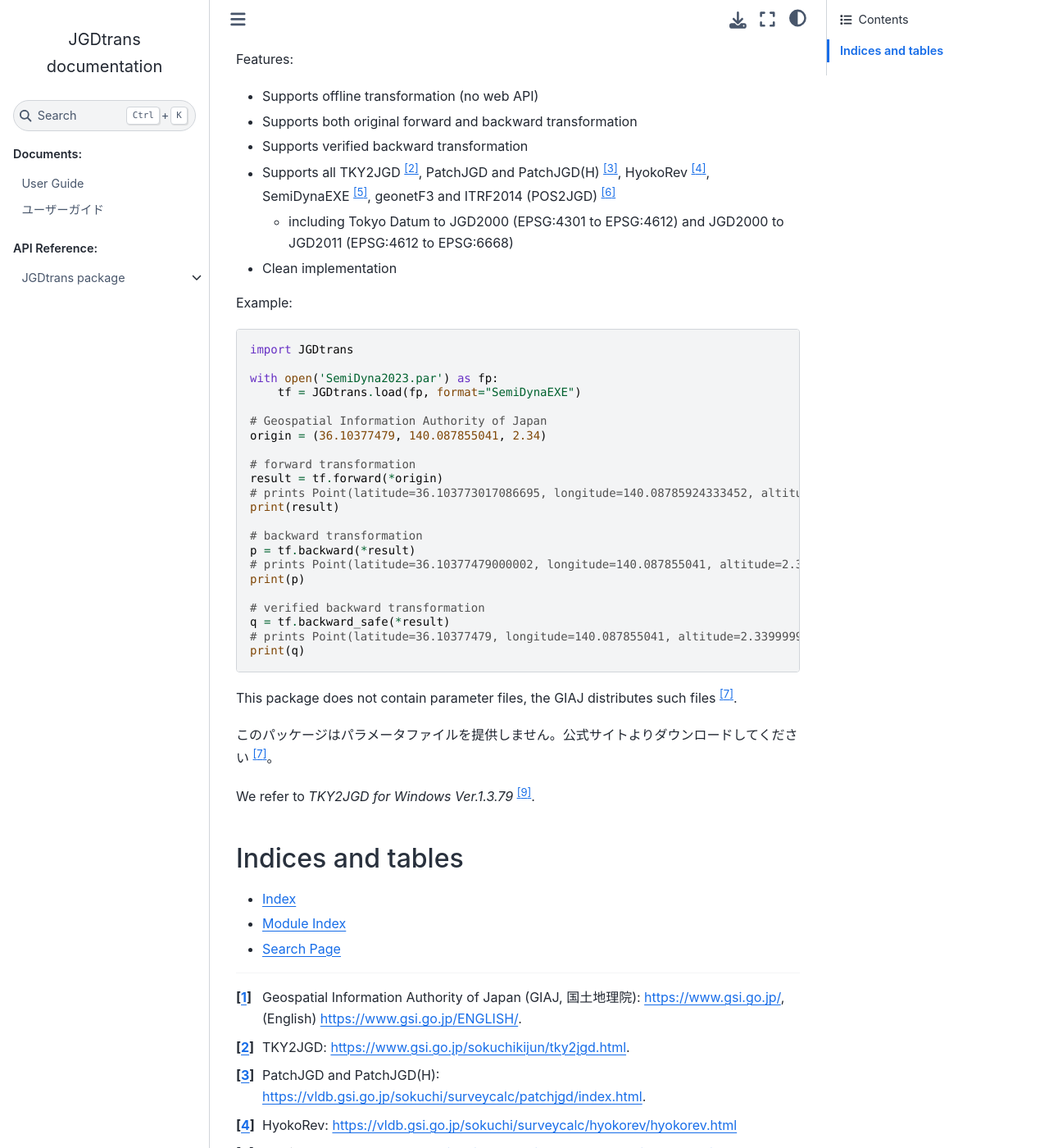
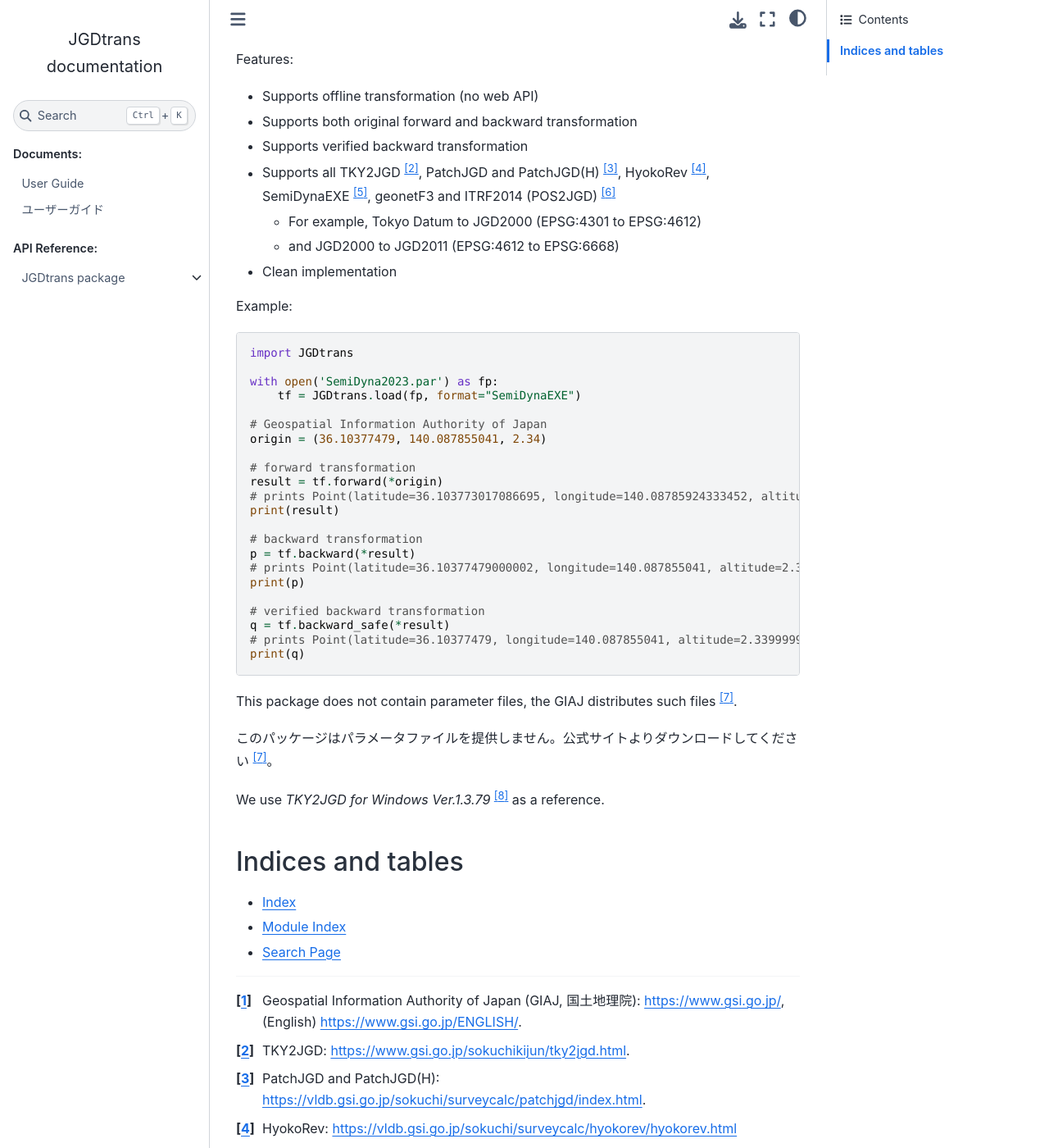
Before and after one commit to paqira/jgdtrans-py, a Sphinx documentation site: the page built from doc/source/index.md, in a window 1280 px wide and 1400 px high, scrolled down 220 px. Shown: the whole window at 82% size. Built offline with Sphinx 7.4.7 and the Sphinx Book theme 1.1.4, drawn with Linux system fonts in a browser that asks for light colours; pages that are not in the unit, such as notebooks, are missing from menus; some of the changed text lies outside the part shown.

Commit message:
update doc

```diff
--- a/doc/source/index.md
+++ b/doc/source/index.md
@@ -34,7 +34,8 @@ Features:
 - Supports verified backward transformation
 - Supports all TKY2JGD [^2], PatchJGD and PatchJGD(H) [^3],
   HyokoRev [^4], SemiDynaEXE [^5], geonetF3 and ITRF2014 (POS2JGD) [^6]
-  - including Tokyo Datum to JGD2000 (EPSG:4301 to EPSG:4612) and JGD2000 to JGD2011 (EPSG:4612 to EPSG:6668)
+  - For example, Tokyo Datum to JGD2000 (EPSG:4301 to EPSG:4612)
+  - and JGD2000 to JGD2011 (EPSG:4612 to EPSG:6668)
 - Clean implementation
 
 Example:
@@ -68,7 +69,7 @@ This package does not contain parameter files, the GIAJ distributes such files [
 
 このパッケージはパラメータファイルを提供しません。公式サイトよりダウンロードしてください [^7]。
 
-We refer to _TKY2JGD for Windows Ver.1.3.79_ [^9].
+We use _TKY2JGD for Windows Ver.1.3.79_ [^8] as a reference.
 
 [^1]: Geospatial Information Authority of Japan (GIAJ, 国土地理院): <https://www.gsi.go.jp/>,
       (English) <https://www.gsi.go.jp/ENGLISH/>.
@@ -81,11 +82,11 @@ We refer to _TKY2JGD for Windows Ver.1.3.79_ [^9].
       PatchJGD, PatchJGD(H) and HyokoRev: <https://www.gsi.go.jp/sokuchikijun/sokuchikijun41012.html>;
       SemiDynaEXE: <https://www.gsi.go.jp/sokuchikijun/semidyna.html>;
       geonetF3 and ITRF2014 (POS2JGD): <https://positions.gsi.go.jp/cdcs/>.
-[^8]: Rust implementation: <https://github.com/paqira/jgdtrans-rs>.
-[^9]: TKY2JGD for Windows Ver.1.3.79 (reference implementation):
+[^8]: TKY2JGD for Windows Ver.1.3.79 (reference implementation):
       <https://www.gsi.go.jp/sokuchikijun/tky2jgd_download.html>
       released under [国土地理院コンテンツ利用規約](https://www.gsi.go.jp/kikakuchousei/kikakuchousei40182.html)
       which compatible to CC BY 4.0.
+[^9]: Rust implementation: <https://github.com/paqira/jgdtrans-rs>.
 
 ## Indices and tables
 
```
Also changed, not shown: README.md (+5 -3 lines).
